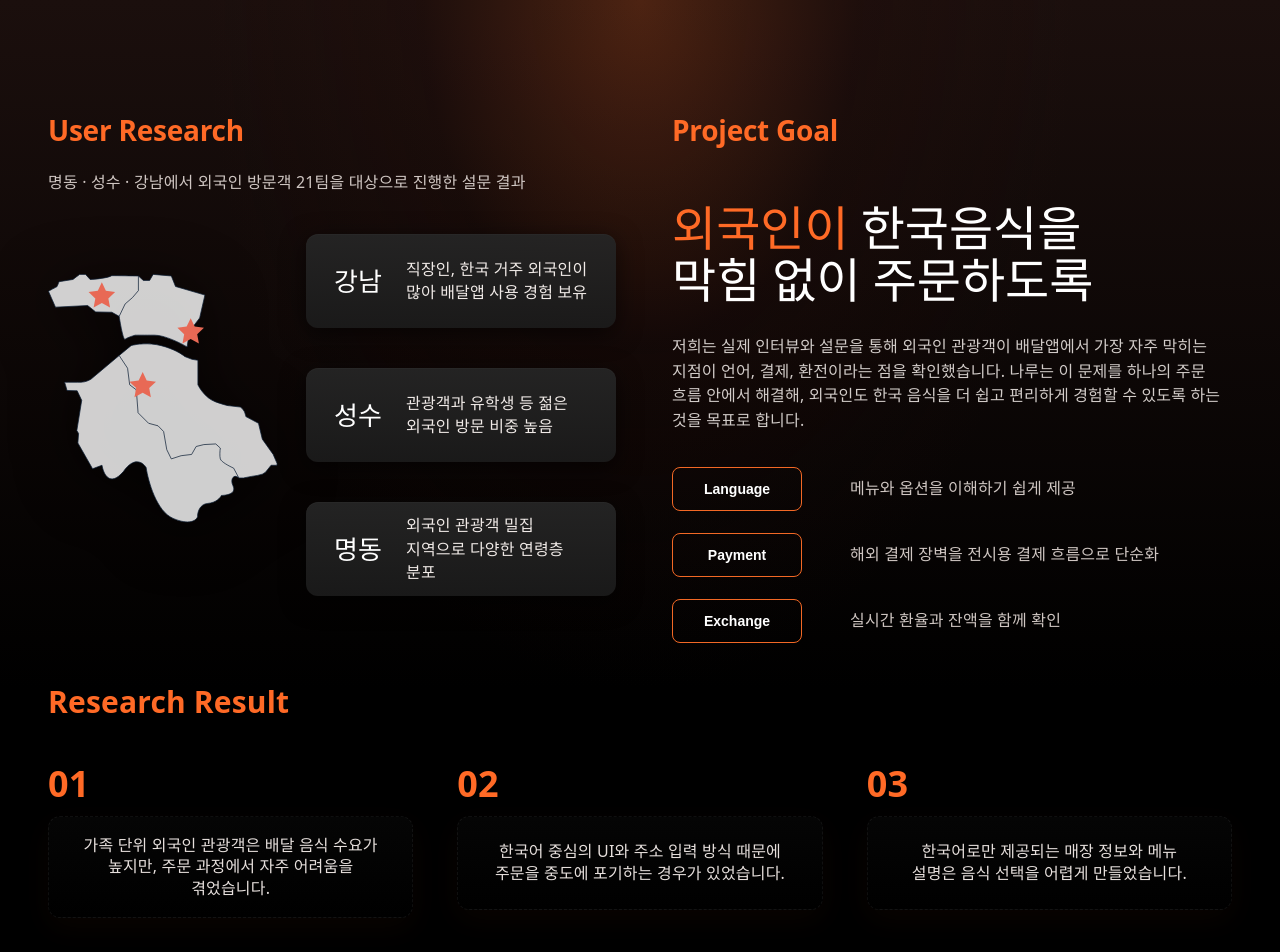
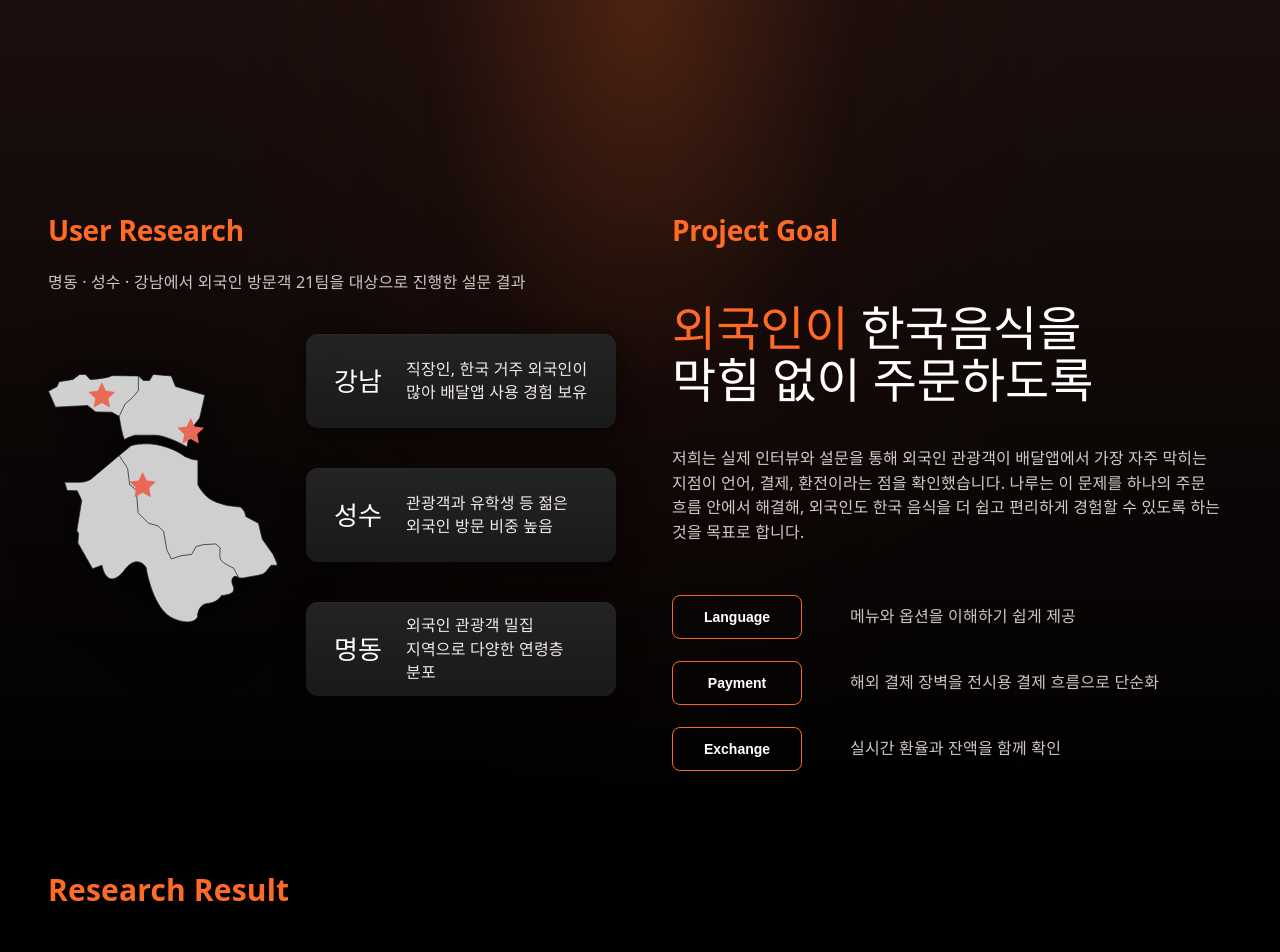
Before and after one commit to 2026-Naru/Naru_Homepage, a React (Vite) app in the folder homepage/: page /research in a window 1280 px wide. Shown: the top 952 px of the page. Built offline with nearby package versions, Linux system fonts and the light colour scheme; a web font is replaced by a local one.

Commit message:
리서치 화면 데스크탑 비율에 맞게 수정 스타일

```diff
--- a/homepage/src/pages/Research.css
+++ b/homepage/src/pages/Research.css
@@ -43,6 +43,7 @@
 .research-inner{
 	max-width:1420px;
 	margin:0 auto;
+	margin-top: 100px;
 	display:grid;
 	grid-template-columns:minmax(0, 690px) minmax(0, 585px);
 	column-gap:clamp(72px, 8vw, 142px);
@@ -66,6 +67,7 @@
 }
 
 .resultsection{
+	margin-top: 60px;
 	grid-column:1 / -1;
 	transition-delay:260ms;
 }
@@ -206,9 +208,9 @@
 
 .goal{
     font-family: 'PartialSans';
-	font-size:58px;
+	font-size: 48px;
 	line-height:1.08;
-	margin:58px 0 26px;
+	margin:58px 0 38px;
 	font-weight:900;
 	color:#fff;
 	letter-spacing:0;
@@ -230,7 +232,7 @@
 .feature-list{
 	display:flex;
 	gap:22px;
-	margin-top:0;
+	margin-top: 50px;
 	flex-direction:column;
 }
 
```
